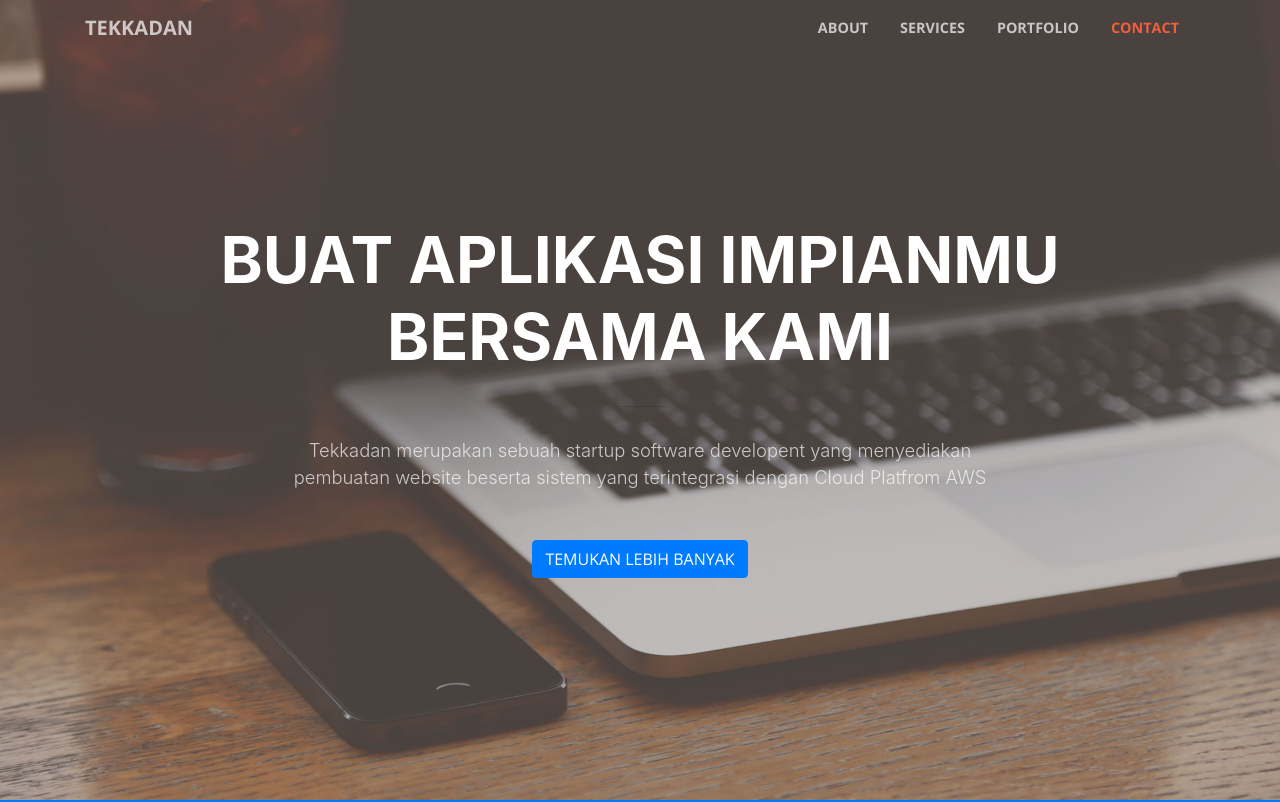
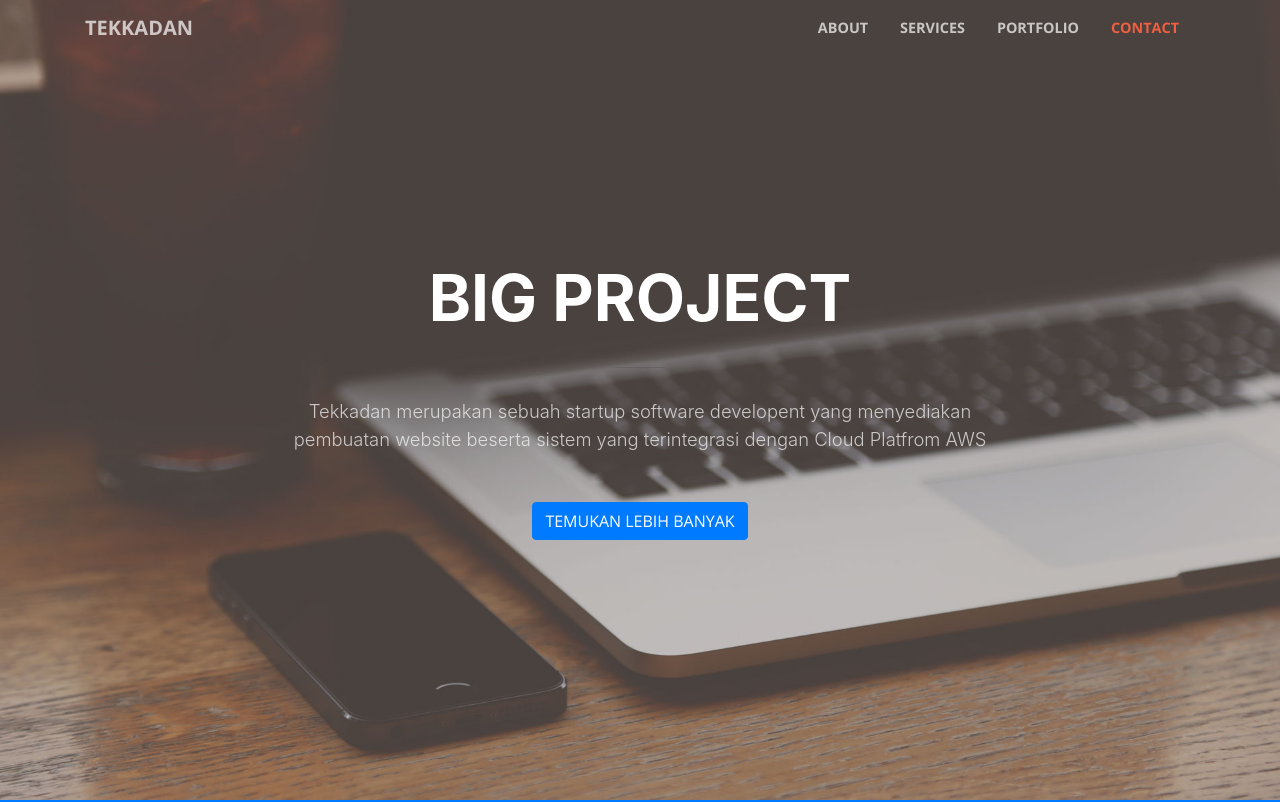
Before and after one commit to renardarv/kube-landingpage, a website with bundled scripts: page landing-page/index.html in a window 1280 px wide. Shown: the top 802 px of the page. Built offline with nearby package versions, Linux system fonts and the light colour scheme.

Commit message:
update file index.html

```diff
--- a/landing-page/index.html
+++ b/landing-page/index.html
@@ -8,7 +8,7 @@
   <meta name="description" content="">
   <meta name="author" content="">
 
-  <title>Test CI/CD</title>
+  <title>Big Project</title>
 
   <!-- Bootstrap core CSS -->
   <link href="vendor/bootstrap/css/bootstrap.min.css" rel="stylesheet">
@@ -59,7 +59,7 @@
       <div class="row">
         <div class="col-lg-10 mx-auto">
           <h1 class="text-uppercase">
-            <strong>Buat Aplikasi Impianmu bersama kami</strong>
+            <strong>Big Project</strong>
           </h1>
           <hr>
         </div>
```
